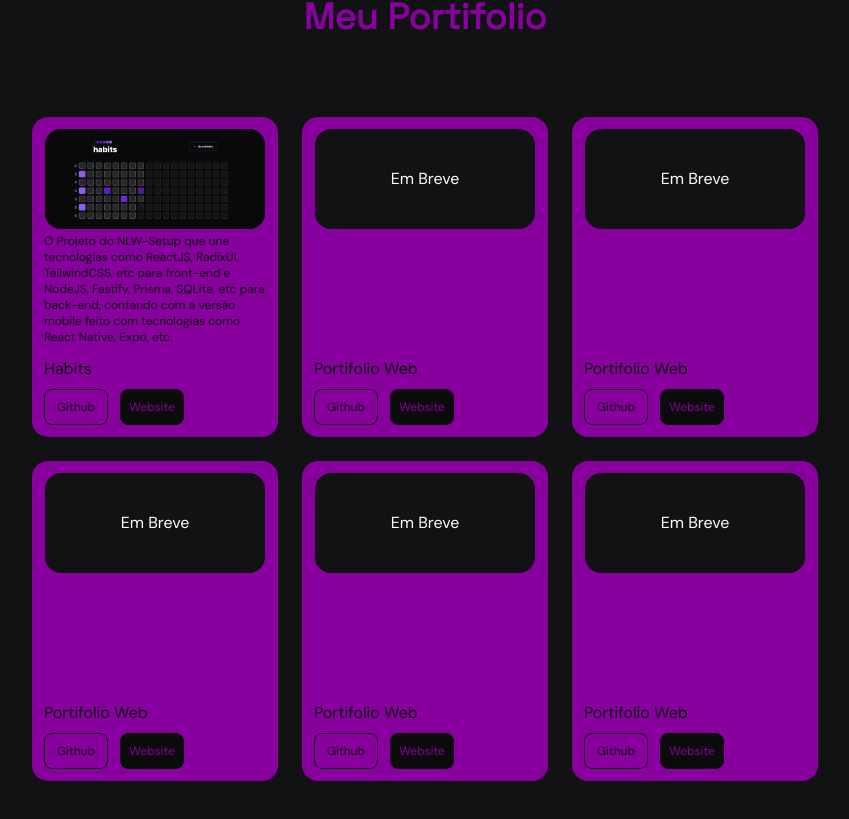
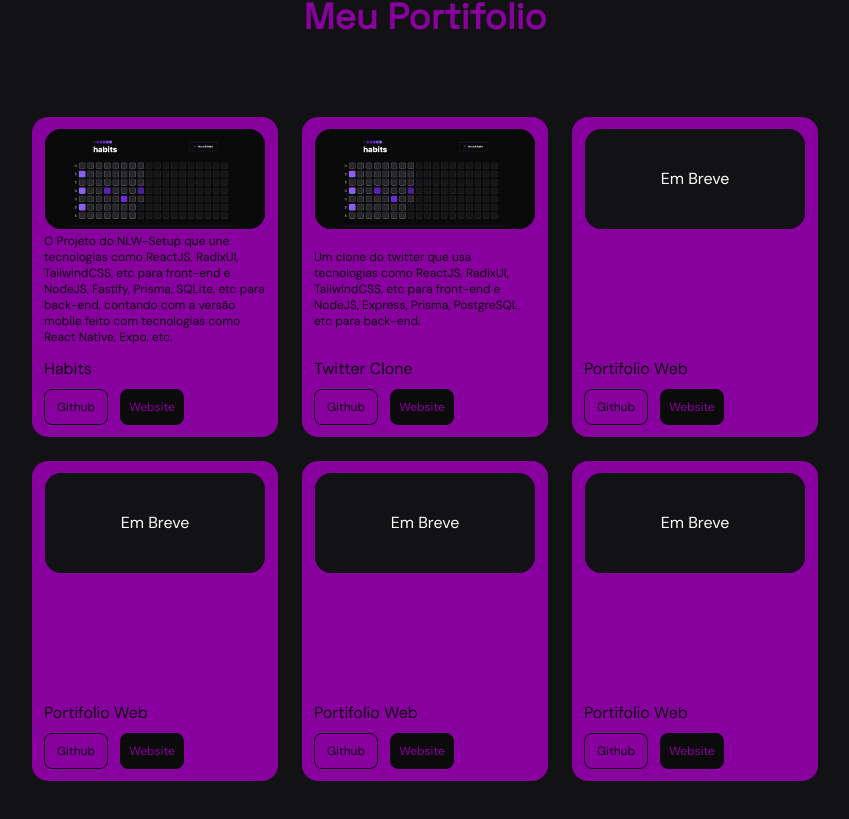
Before and after one commit to alenrique/portifolio, a React (Vite) app: page / in a window 1280 px wide. Shown: the part 2795-3614 px from the top of the page, without its empty margins (215-1064 px from the left). Built offline with nearby package versions, Linux system fonts and the light colour scheme; a web font is replaced by a local one.

Commit message:
Add Work

```diff
--- a/src/components/MyPortifolio.tsx
+++ b/src/components/MyPortifolio.tsx
@@ -24,6 +24,13 @@ const works = [
         website: "https://nlw-setup-henrique.vercel.app/",
         description: "O Projeto do NLW-Setup que une tecnologias como ReactJS, RadixUI, TailwindCSS, etc para front-end e NodeJS, Fastify, Prisma, SQLite, etc para back-end, contando com a versão mobile feito com tecnologias como React Native, Expo, etc.",
         image: ImageHabit
+    },
+    {
+        name: "Twitter Clone",
+        github: "https://github.com/alenrique/twitter-clone",
+        website: "https://cloning-twitter.vercel.app/",
+        description: "Um clone do twitter que usa tecnologias como ReactJS, RadixUI, TailwindCSS, etc para front-end e NodeJS, Express, Prisma, PostgreSQL, etc para back-end.",
+        image: ImageHabit
     }
 ]
 
@@ -47,7 +54,6 @@ export function MyPortifolio() {
                 <MyWork />
                 <MyWork />
                 <MyWork />
-                <MyWork />
             </div>
         </motion.div>
     )
```
